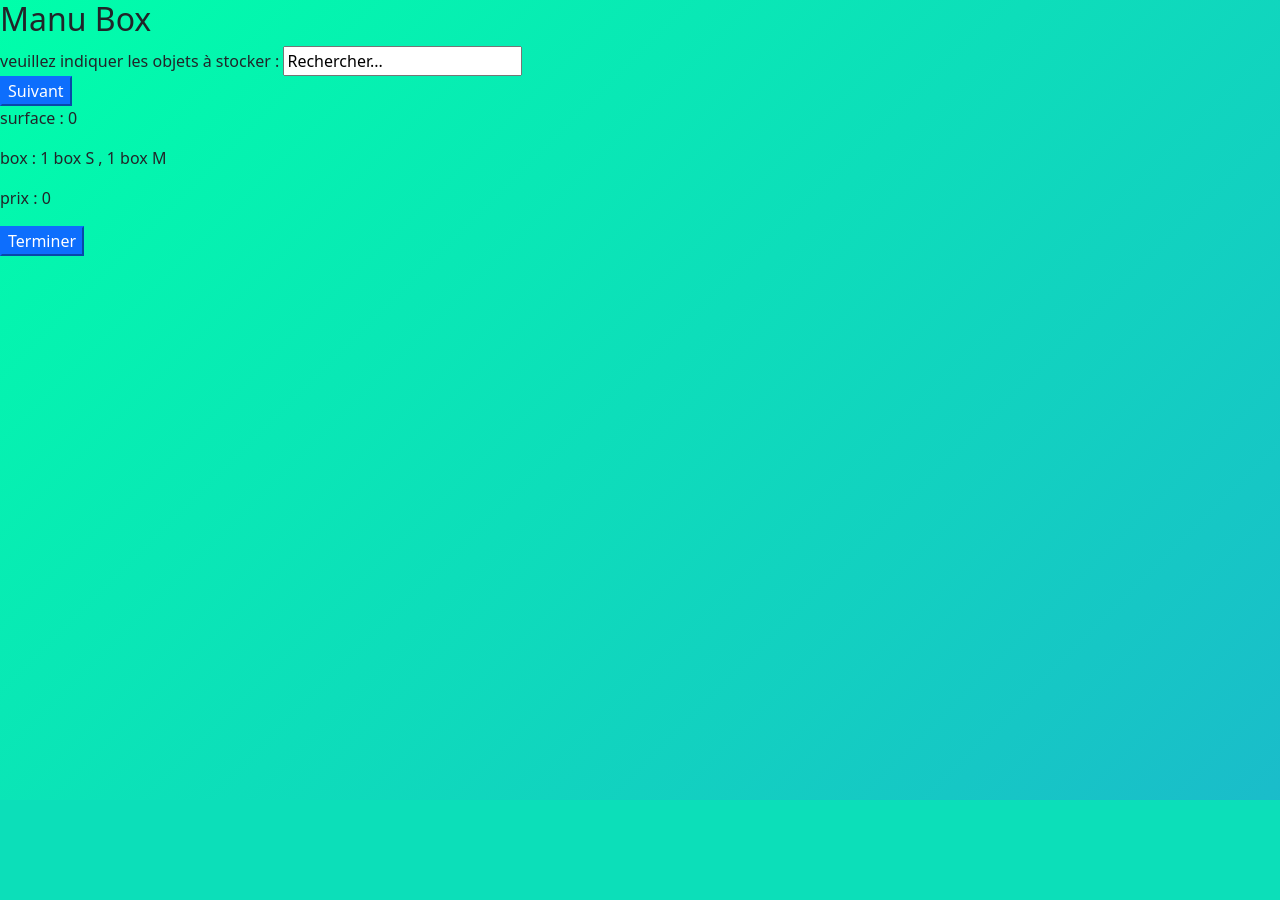
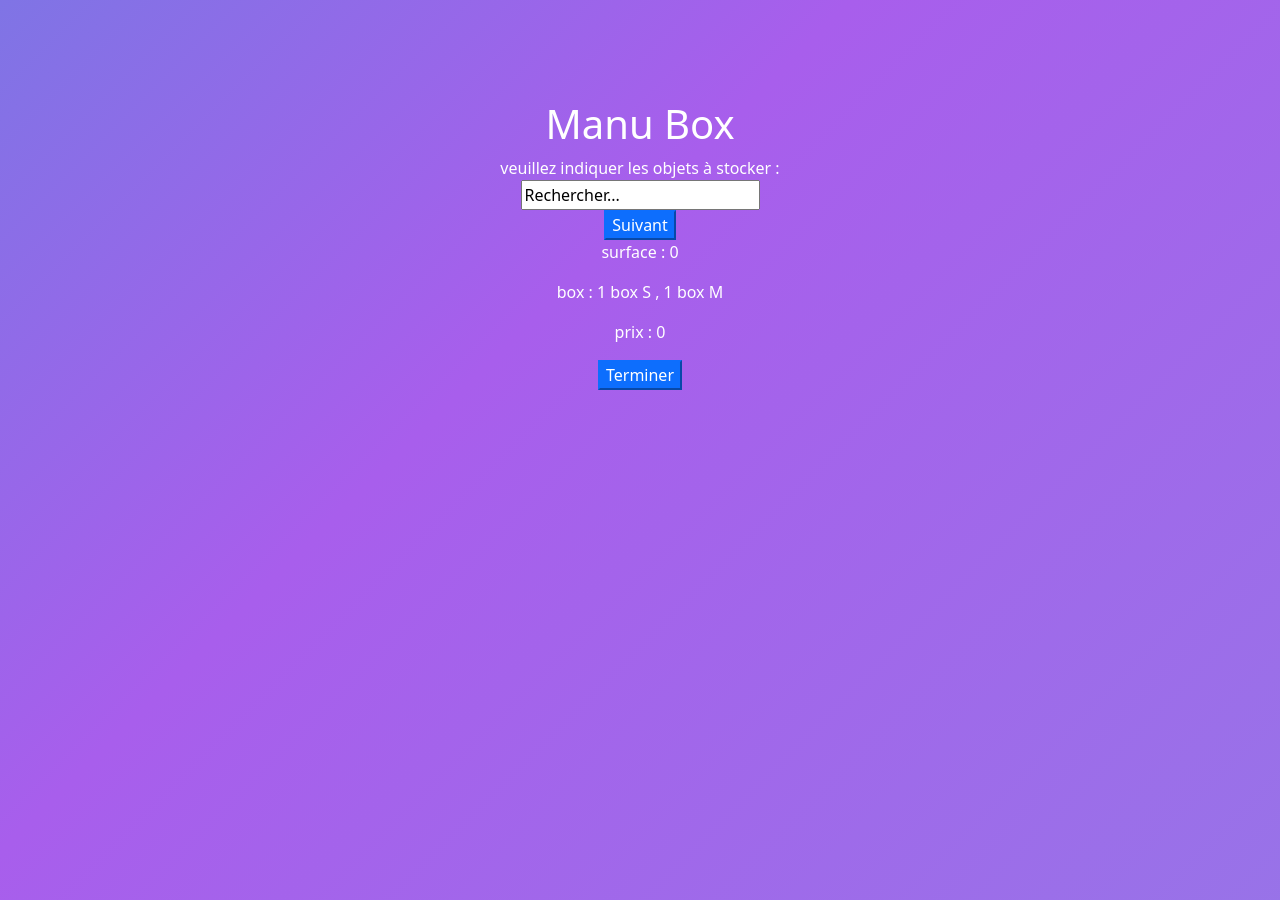
Before and after one commit to krunch-64/La_Manu_Box, a PHP site: page / in a window 1280 px wide. Before the commit the page ends 800 px from the top, so only its background shows below. Run offline with PHP 8.4, Linux system fonts and the light colour scheme.

Commit message:
form_style
form_style

```diff
--- a/assets/css/styles.css
+++ b/assets/css/styles.css
@@ -8,3 +8,25 @@ html, body {
 	  background-size: 400% 400%;
 	  animation: gradient 5s ease infinite;
   }
+  @keyframes gradient {
+    0% {
+        background-position: 0% 50%;
+    }
+    50% {
+        background-position: 100% 50%;
+    }
+    100% {
+        background-position: 0% 50%;
+    }
+}
+body {
+  color: white;
+}
+
+.formulaire {
+  margin: 0 auto;
+  margin-top: 100px;
+  text-align: center;
+  width: 300px;
+  height: 500px;
+}
--- a/index.html
+++ b/index.html
@@ -12,11 +12,12 @@
     <title>La Manu Box</title>
 </head>
 <header>
-    <h2>Manu Box</h2>
+
 </header>
 <body>
     <!-- bare de recherche  -->
-    <form id="all-object" method="post" class="">
+    <form id="all-object" method="post" class="formulaire">
+        <h1>Manu Box</h1>
         <div class="">
             <label>veuillez indiquer les objets à stocker :</label>
             <input type="text" class="search d-inline-flex " name="search" value="Rechercher..." onfocus="if(this.value=='Rechercher...')this.value=''" onblur="if(this.value=='')this.value='Rechercher...'" autocomplete="off"/>
```
